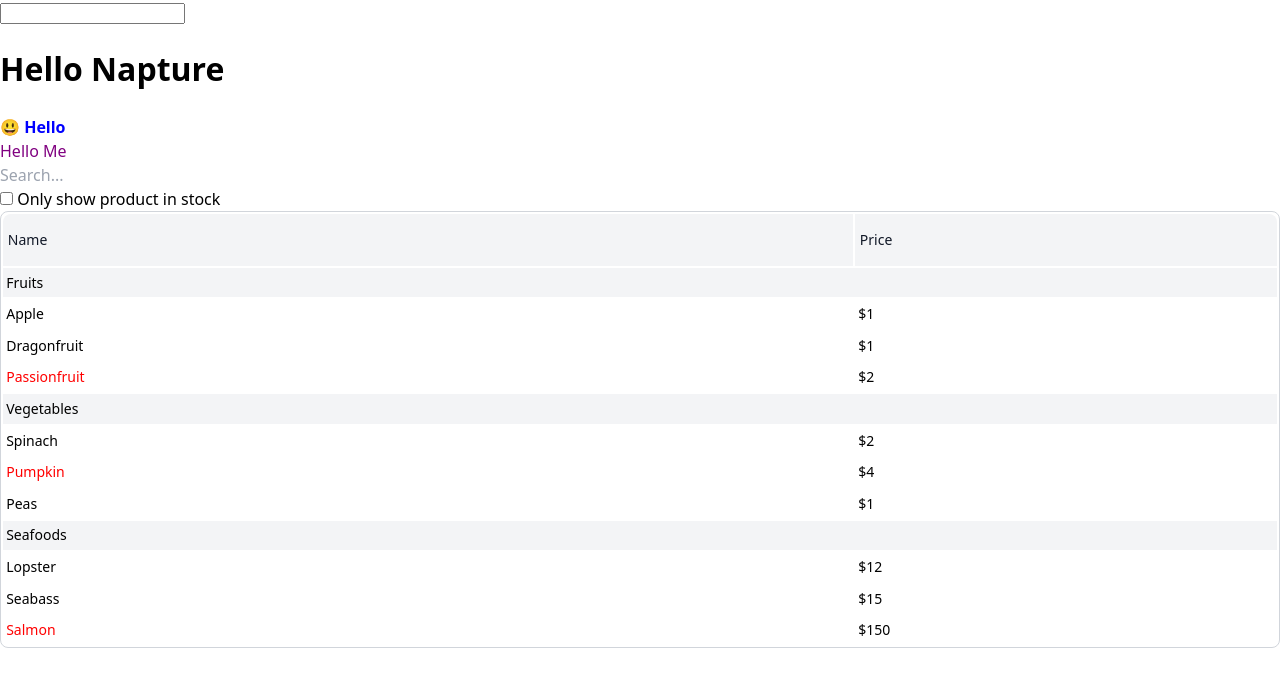
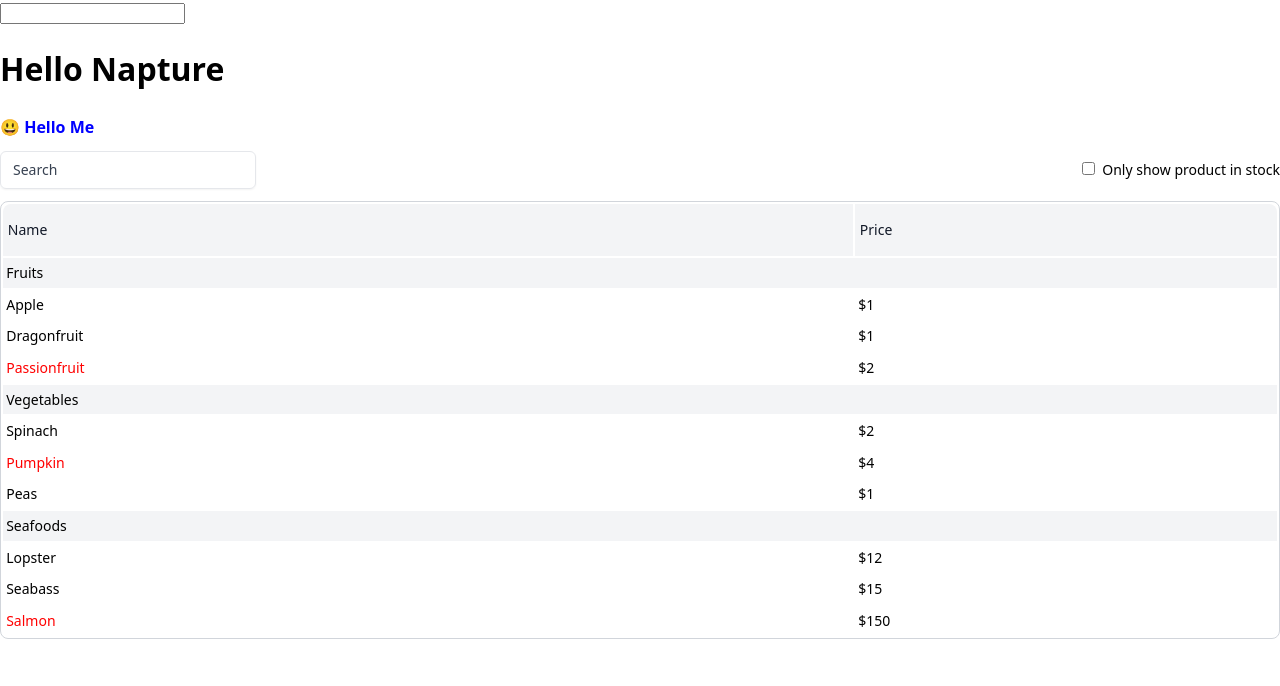
Before and after one commit to Chandara-Sin/no-framework, a website: page index.html in a window 1280 px wide. Drawn offline with nearby package versions, Linux system fonts and the light colour scheme.

Commit message:
style: search filter table

```diff
--- a/index.html
+++ b/index.html
@@ -19,28 +19,44 @@
   <body class="container mx-auto">
     <planet-input></planet-input>
     <hello-planet name="Napture" id="first-hello-planet">
-      <span id="icon" slot="icon">😃 Hello</span></hello-planet
+      <span id="icon" slot="icon">😃 Hello Me</span>
+    </hello-planet>
+    <div class="flex flex-row justify-between py-3 items-center">
+      <label
+        for="search-input"
+        class="relative block overflow-hidden rounded-md border border-gray-200 px-3 pt-3 shadow-sm focus-within:border-blue-600 focus-within:ring-1 focus-within:ring-blue-600 w-64"
       >
-    <h1>Hello Me</h1>
-    <div>
         <input
           type="text"
           placeholder="Search..."
           id="search-input"
-        style="white-space: nowrap"
+          class="peer h-6 w-full border-none bg-transparent p-0 placeholder-transparent focus:border-transparent focus:outline-none focus:ring-0 sm:text-sm"
         />
-    </div>
-    <div>
-      <label>
-        <input type="checkbox" id="is-stocked-only" />
+        <span
+          class="absolute left-3 top-2 -translate-y-1/2 text-xs text-gray-700 transition-all peer-placeholder-shown:top-1/2 peer-placeholder-shown:text-sm peer-focus:top-2 peer-focus:text-xs"
+        >
+          Search
+        </span>
+      </label>
+      <div class="flex justify-center items-center">
+        <label for="is-stocked-only" class="text-sm dark:text-gray-400">
+          <input
+            type="checkbox"
+            name="is-stocked-only"
+            id="is-stocked-only"
+            aria-label="Remember me"
+            class="mr-1 rounded-sm accent-violet-400"
+          />
           Only show product in stock
         </label>
+      </div>
     </div>
     <div class="overflow-x-auto">
       <table-product
         id="product-table"
         class="min-w-full w-full divide-y divide-gray-200 text-sm"
-      ></table-product>
+      >
+      </table-product>
     </div>
     <template id="hello-planet-template">
       <h1 id="hello">Hello Template</h1>
```
Lines whose indentation alone changed are shown as unchanged.
